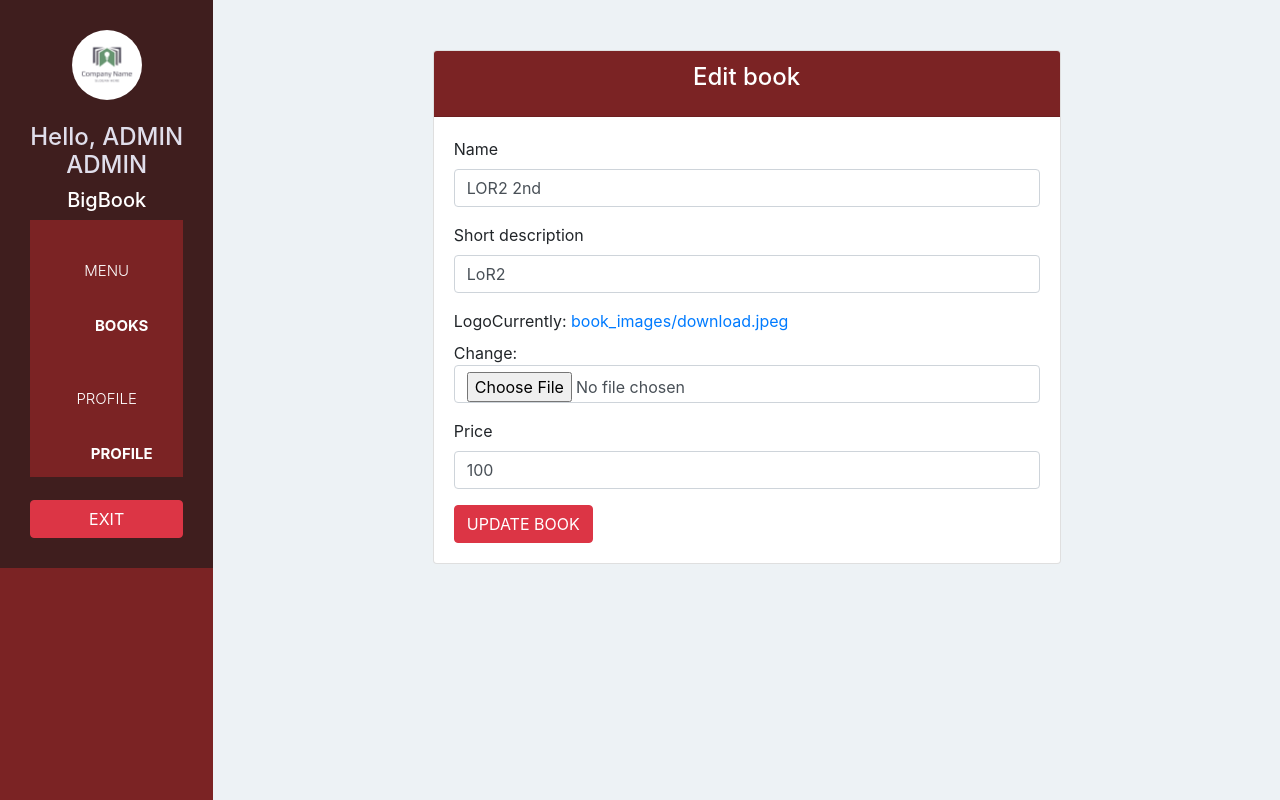
After one commit to F149/PRJ_01, a Django app: page /shopapp/book/edit/1/ in a window 1280 px wide. The commit adds this page. Run offline with Django 3.2, Linux system fonts and the light colour scheme; a user stored in the database is signed in; data comes from the database, SQL or seed files in the repository; both versions use the stored data as it was after the commit; some libraries are stand-ins or nearby versions.

Commit message:
Complete books edit functional

```diff
--- a/prj_bookshop/prj_bookshop/urls.py
+++ b/prj_bookshop/prj_bookshop/urls.py
@@ -33,5 +33,6 @@ urlpatterns = [
     path('shopapp/sign-up/', views.shopapp_sign_up, name='shopapp-sign-up'),
     path('shopapp/account/', views.shopapp_account, name='shopapp-account'),
     path('shopapp/book/', views.shopapp_book, name='shopapp-book'),
-    path('shopapp/book/add/', views.shopapp_add_book, name='shopapp-add-book')
+    path('shopapp/book/add/', views.shopapp_add_book, name='shopapp-add-book'),
+    path('shopapp/book/edit/<int:book_id>/', views.shopapp_edit_book, name='shopapp-edit-book')
 ] + static(settings.MEDIA_URL, document_root=settings.MEDIA_ROOT)
--- a/shopapp/static/css/style.css
+++ b/shopapp/static/css/style.css
@@ -71,7 +71,7 @@ body {
 
 }
 
-.sidebar .list-group .list-group-item:active,
+.sidebar .list-group .list-group-item.active,
 .sidebar .list-group .list-group-item:hover {
     background-color: #3F1E1E;
     color: #E0DEEB;
--- a/shopapp/templates/shopapp/base.html
+++ b/shopapp/templates/shopapp/base.html
@@ -3,6 +3,10 @@
 {% block title %}BookShop{% endblock %}
 
 {% block sidebar %}
+
+{% url 'shopapp-book' as shopapp_book_url %}
+{% url 'shopapp-account' as shopapp_account_url %}
+
 <div class="text-center">
 <img class="rounded-circle" src="{{ MEDIA_URL }}{{ request.user.bookshop.logo }}" width="70" height="70">
 <br/>
@@ -12,10 +16,12 @@
 
   <div class="list-group">
     <span class="text-uppercase">Menu</span>
-    <a href="{% url 'shopapp-book' %}" class="list-group-item">BOOKS</a>
+    <a href="{% url 'shopapp-book' %}"
+       class="list-group-item {% if request.path == shopapp_book_url %} active {% endif %}">BOOKS</a>
 
     <span class="text-uppercase">Profile</span>
-    <a href="{% url 'shopapp-account' %}" class="list-group-item">PROFILE</a>
+    <a href="{% url 'shopapp-account' %}"
+        class="list-group-item {% if request.path == shopapp_account_url %} active {% endif %}">PROFILE</a>
   </div>
   <br/>
 
--- a/shopapp/templates/shopapp/book.html
+++ b/shopapp/templates/shopapp/book.html
@@ -24,7 +24,7 @@
            {% for book in books  %}
              <tr>
                <td scope="row">{{ book.id }}</td>
-               <td <a href="#">{{ book.name }}</a></td>
+               <td><a href="{% url 'shopapp-edit-book' book.id %}">{{ book.name }}</a></td>
                <td>{{ book.short_description }}</td>
                <td>{{ book.price }}</td>
                <td class="text-center"><img class="rounded-circle"
--- /dev/null
+++ b/shopapp/templates/shopapp/edit_book.html
@@ -0,0 +1,23 @@
+{% extends 'shopapp/base.html'%}
+{% load bootstrap4 %}
+{% load bootstrap4 %}
+
+{% block page %}
+<div class="offset-lg-2 col-lg-8">
+  <div class="card">
+    <div class="card-header bg-ruby">
+      <h4 class="card-title text-center text-white">
+       Edit book
+      </h4>
+    </div>
+    <div class="card-body">
+      <form method="POST" enctype="multipart/form-data">
+        {% csrf_token %}
+        {% bootstrap_form form %}
+        <button type="submit" class="btn btn-danger">UPDATE BOOK</button>
+      </form>
+    </div>
+  </div>
+</div>
+
+{% endblock %}
--- a/shopapp/views.py
+++ b/shopapp/views.py
@@ -61,6 +61,19 @@ def shopapp_add_book(request):
     })
 
 
+@login_required(login_url='/shopapp/sign-in/')
+def shopapp_edit_book(request, book_id):
+    form = BookForm(instance = Book.objects.get(id=book_id))
+    if request.method == "POST":
+        form = BookForm(request.POST, request.FILES, instance = Book.objects.get(id=book_id))
+        if form.is_valid():
+            book = form.save()
+            return redirect(shopapp_book)
+
+    return render(request, 'shopapp/edit_book.html', {
+        'form': form,
+    })
+
 
 def shopapp_sign_up(request):
     user_form = UserForm()
```
Also changed, not shown: prj_bookshop/db.sqlite3.
